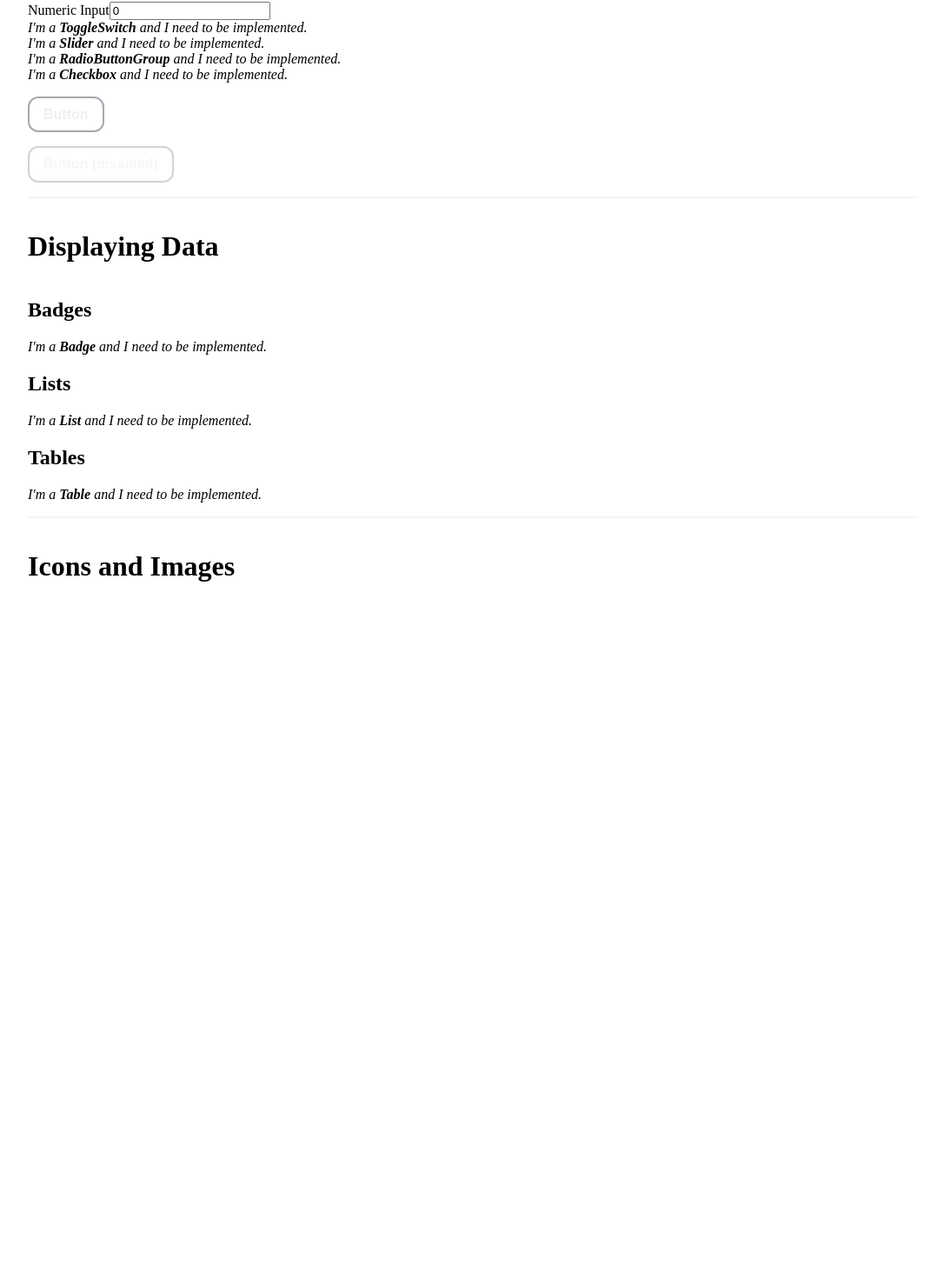
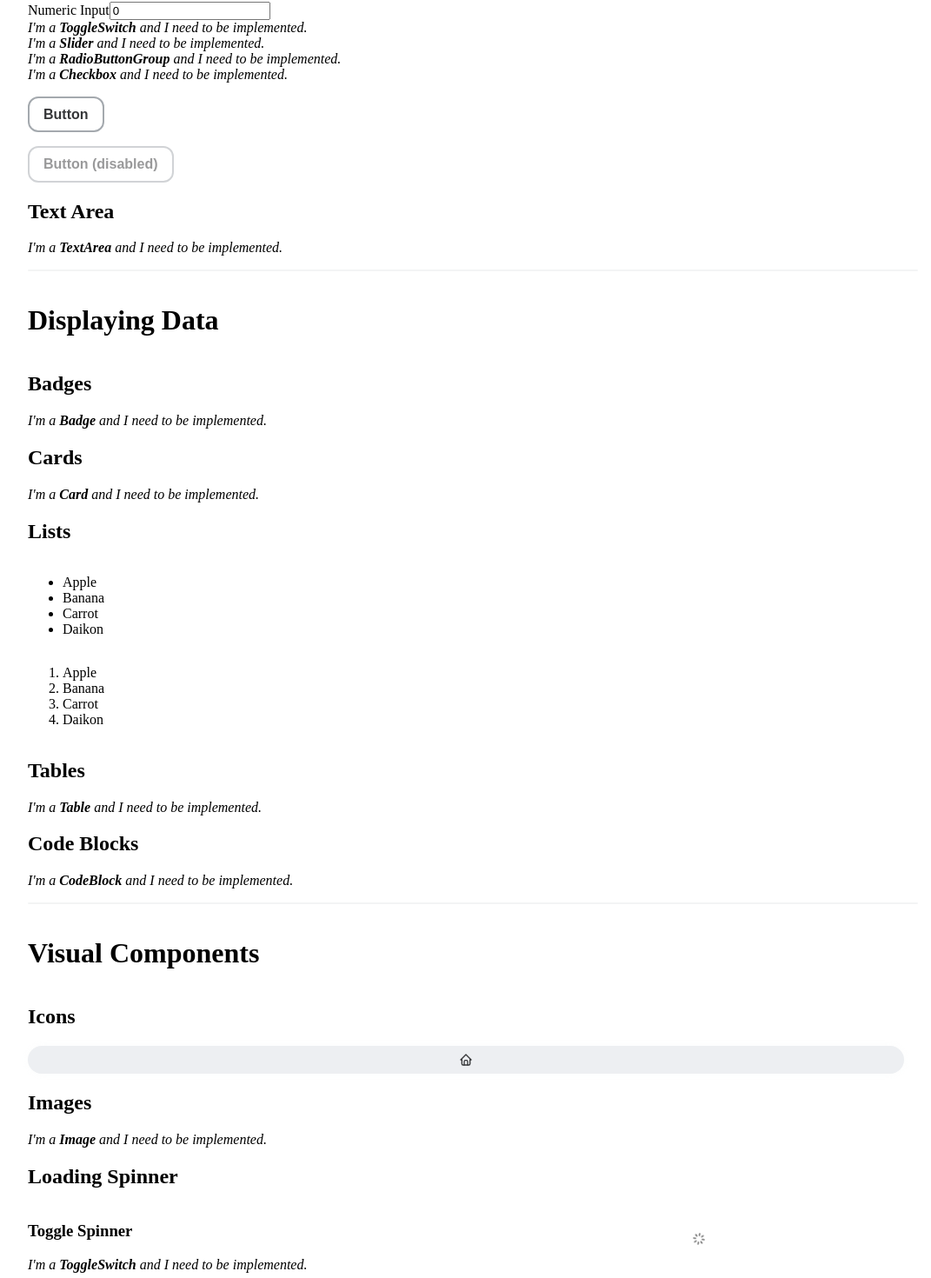
Before and after one commit to jaohara/ui-component-library, a React (Vite) app: page / in a window 1280 px wide. Shown: the part 483-1953 px from the top of the page at 87% size, without its empty margins (96-1167 px from the left). Before the commit the page ends 1265 px from the top, so only its background shows below. Built offline with nearby package versions, Linux system fonts and the light colour scheme.

Commit message:
Built demo page, took out some Celluloid related vars in globals.scss

```diff
--- a/src/App.jsx
+++ b/src/App.jsx
@@ -26,8 +26,13 @@ import {
   TextInput,
   ToggleSwitch,
 } from './components';
+import CodeBlock from './components/CodeBlock/CodeBlock';
 
 const selectListOptions = ["Apple", "Banana", "Carrot", "Daikon"];
+
+const listItems = selectListOptions;
+
+const loadingSpinnerData = "Lorem ipsum dolor sit amet consectetur adipisicing elit. Explicabo cupiditate quo, blanditiis deserunt expedita officiis provident repudiandae autem ipsa tempora voluptas aliquid quis ratione deleniti ducimus inventore minima. Impedit, doloremque."
 
 function App() {
   const [ numberInputValue, setNumberInputValue ] = useState(0);
@@ -42,7 +47,7 @@ function App() {
           <h1>Inputs</h1>
           <ContentGroup>
             <div>
-              <h2>UI Elements</h2>
+              <h2>form Elements</h2>
 
               <TextInput
                 label="Text Input"
@@ -89,6 +94,9 @@ function App() {
             </div>
           </ContentGroup>
 
+          <h2>Text Area</h2>
+          <TextArea />
+
           <HorizontalDivider addTopMargin/>
 
           <h1>Displaying Data</h1>
@@ -96,17 +104,39 @@ function App() {
           <h2>Badges</h2>
           <Badge></Badge>
 
+          <h2>Cards</h2>
+          <Card></Card>
+
           <h2>Lists</h2>
-          <List></List>
+          <List listItems={listItems}/>
+          <List ordered listItems={listItems}/>
 
           <h2>Tables</h2>
           <Table></Table>
 
+          <h2>Code Blocks</h2>
+          <CodeBlock />
+
           <HorizontalDivider addTopMargin/>
 
-          <h1>Icons and Images</h1>
+          <h1>Visual Components</h1>
+          <h2>Icons</h2>
+          <Icon iconType='home'/>
 
+          <h2>Images</h2>
+          <Image />
 
+          <h2>Loading Spinner</h2>
+          <ContentGroup>
+            <div>
+              <h3>Toggle Spinner</h3>
+              <ToggleSwitch />
+            </div>
+
+            <div>
+              <LoadingSpinner />
+            </div>
+          </ContentGroup>
 
         </Content>
       </Section>
--- a/src/components/Icon/Icon.jsx
+++ b/src/components/Icon/Icon.jsx
@@ -58,6 +58,7 @@ const Icon = ({
     "diagnostic-on": (<TbStethoscope />),
     "diagnostic-off": (<TbStethoscopeOff />),
     "fastest": (<TbBolt />),
+    "home": (<TbHome />),
     "help": (<TbNews />),
     "in-progress": (<TbPencil />),
     "log-auth": (<TbUserCircle />),
@@ -72,9 +73,6 @@ const Icon = ({
     "profile": (<TbUserCircle />),
     "puzzle": (<TbPuzzle />),
     "puzzle-group": (<TbHierarchy2 />),
-    "puzzle-list": (<TbPlayerPlayFilled />),
-    "puzzle-off": (<TbPuzzleOff />),
-    "puzzle-on": (<TbPuzzle />),
     "quit": (<TbX />),
     "question": (<TbQuestionMark />),
     "restart": (<TbReload />),
--- a/src/components/List/List.jsx
+++ b/src/components/List/List.jsx
@@ -4,12 +4,30 @@ import styles from "./List.module.scss";
 
 // TODO: Implement this component
 
-const List = () => {
+const List = ({
+  label="",
+  ordered = false,
+  listItems = [],
+}) => {
+  const getListItems = () => listItems.map((item) => (
+    <li>{item}</li>
+  ));
+
   return (
     <div
       // style={styles.}
     >
-      <em>I'm a <strong>List</strong> and I need to be implemented.</em>
+      {
+        ordered ? (
+          <ol>
+            {getListItems()}
+          </ol>
+        ) : (
+          <ul>
+            {getListItems()}
+          </ul>
+        )
+      }
     </div>
   );
 }
--- a/src/styles/globals.scss
+++ b/src/styles/globals.scss
@@ -5,8 +5,6 @@
 // ======================
 $app-body-padding: .5rem;
 $app-padding-top: 5.4rem;
-$board-screen-blur: 4px;
-$board-square-hover-stroke-width: 2px;
 $common-border-radius: 12px;
 $common-border-size: 2px;
 // $common-border-radius: 48px;
@@ -15,7 +13,6 @@ $common-box-shadow: 0px 12px 32px #00000033;
 $common-gap: 1rem;
 $common-padding: 1rem;
 $common-margin: 1rem;
-$puzzle-group-icon-margin: calc(1.15rem / 2);
 $content-container-max-width: 920px;
 $content-icon-size: 92px;
 $daily-streak-cell-size: 42px;
@@ -47,7 +44,6 @@ $mono-font: "JetBrains Mono";
 $ui-fast-transition: 100ms;
 $ui-slow-transition: 250ms;
 $background-color-transition: 1000ms;
-$board-reveal-transition: 1500ms;
 
 // =================
 // colors (specific)
@@ -82,37 +78,6 @@ $square-gray: #35363866;
 // =============
 // colors (role)
 // =============
-
-/*
-  pulled from picross-parser:
-    These might not be necessary, but I'm pulling them out of this commented
-    block if I have a need for them
-
-// should be darker than $app-background-color; used for highlighting active areas
-// $button-hover-background-color: $light-gray-200;
-$diagnostic-button-font-hover-color: $dark-gray-300;
-$diagnostic-window-background-color: $dark-gray-300;
-$diagnostic-button-background-hover-color: $light-gray-100;
-$diagnostic-button-border-hover-color: $dark-gray-300;
-$diagnostic-window-button-hover-color: $dark-gray-200;
-$diagnostic-window-font-color: $light-gray-100;
-$opacity-slider-background-color: $light-gray-200;
-$opacity-slider-thumb-color: $dark-gray-300;
-$puzzle-panel-list-item-hover-background-color: $light-gray-300;
-$pane-background-color: $light-gray-100;
-$control-bar-background-color: $pane-background-color;
-$square-border-color: $square-gray;
-*/
-
-$app-background-color: $light-gray-200;
-$achievement-border-color: $light-gray-400;
-$achievement-unlocked-border-color: $light-gray-200;
-// $background-screen-background-color: linear-gradient($indigo-dye, $cerulean);
-$background-screen-background-color: linear-gradient($silver-lake-blue, $slate-blue);
-$board-number-background-color: $dark-gray-300;
-$board-screen-background-color: transparent;
-// $board-screen-section-temp-background-color: rgba(29, 29, 29, 0.4);
-$board-screen-section-temp-background-color: rgba(29, 29, 29, 0.15);
 $board-square-hover-color: $red-100;
 $border-highlight-color: $light-gray-300;
 // $button-background-color: $light-gray-200;
@@ -125,10 +90,6 @@ $button-hover-text-color: $dark-gray-300;
 $content-container-completed-color: $dark-gray-300;
 $content-container-completed-background-color: $light-gray-100;
 $content-container-completed-border-color: $light-gray-100;
-$daily-streak-cell-color: $light-gray-100;
-$daily-streak-cell-inverted-color: $dark-gray-100;
-$daily-streak-cell-empty-color: color.adjust($light-gray-400, $alpha: -.9);
-$daily-streak-cell-hover-color: $light-gray-100;
 $delete-unlocked-fill-color: $red-300;
 $delete-unlocked-font-color: $light-gray-100;
 $error-message-background-color: $red-100;
@@ -140,12 +101,6 @@ $icon-completed-border-color: $light-gray-100;
 $login-container-border-color: $light-gray-100;
 $section-background-color: $full-screen-panel-background-color;
 $menu-header-border-color: $light-gray-400;
-$puzzle-group-border-color: $light-gray-400;
-$puzzle-5-color: $aquamarine;
-$puzzle-10-color: $picton-blue;
-$puzzle-15-color: $pumpkin;
-$puzzle-20-color: $rose;
-$puzzle-group-border-hover-color: $light-gray-200;
 $text-light-color: $light-gray-100;
 $text-dark-color: $dark-gray-300;
 $text-input-active-border-color: $light-gray-100;
@@ -159,51 +114,51 @@ $text-input-error-border-color: $red-100;
 // ======
 // colors
 // ======
-$board-square-base-color: $dark-gray-300;
-$board-shadow-color: rgba($dark-gray-300, .6);
-$board-shadow-completed-color: rgba($dark-gray-300, .3);
-$board-number-background-color: rgba($board-square-base-color, .8);
-$board-square-border-empty-color: rgba($board-square-base-color, .15);
-$board-square-border-filled-color: darken($light-gray-400, 45%);
-// $board-square-border-filled-color: red;
-$board-square-empty-color: #f0f0f0;
-$board-square-fill-color: darken($board-square-base-color, 8%);
-// $board-square-fill-color: $board-square-base-color;
-$board-square-guideline-color: #000;
-$board-square-hover-empty-color: #fff;
-$board-square-hover-filled-color: lighten($dark-gray-300, 4%);
-// $board-square-hover-border-color: rgba($dark-gray-100, .5);
-$board-square-hover-complete-border-color: rgba($dark-gray-100, .2);
-$board-square-hover-empty-border-color: $light-gray-300;
-$board-square-hover-filled-border-color: $dark-gray-100;
-$board-square-hover-empty-shadow-color: rgba($dark-gray-100, .2);
-$board-square-hover-filled-shadow-color: rgba($dark-gray-300, .6);
-// $board-square-x-color: rgba($board-square-base-color, .5);
-$board-square-x-color: lighten($board-square-base-color, 40%);
+// $board-square-base-color: $dark-gray-300;
+// $board-shadow-color: rgba($dark-gray-300, .6);
+// $board-shadow-completed-color: rgba($dark-gray-300, .3);
+// $board-number-background-color: rgba($board-square-base-color, .8);
+// $board-square-border-empty-color: rgba($board-square-base-color, .15);
+// $board-square-border-filled-color: darken($light-gray-400, 45%);
+// // $board-square-border-filled-color: red;
+// $board-square-empty-color: #f0f0f0;
+// $board-square-fill-color: darken($board-square-base-color, 8%);
+// // $board-square-fill-color: $board-square-base-color;
+// $board-square-guideline-color: #000;
+// $board-square-hover-empty-color: #fff;
+// $board-square-hover-filled-color: lighten($dark-gray-300, 4%);
+// // $board-square-hover-border-color: rgba($dark-gray-100, .5);
+// $board-square-hover-complete-border-color: rgba($dark-gray-100, .2);
+// $board-square-hover-empty-border-color: $light-gray-300;
+// $board-square-hover-filled-border-color: $dark-gray-100;
+// $board-square-hover-empty-shadow-color: rgba($dark-gray-100, .2);
+// $board-square-hover-filled-shadow-color: rgba($dark-gray-300, .6);
+// // $board-square-x-color: rgba($board-square-base-color, .5);
+// $board-square-x-color: lighten($board-square-base-color, 40%);
 
 // =====
 // sizes
 // =====
-$board-number-large-size: 48px; // TODO: Maybe make this larger?
-$board-number-size: 42px; // TODO: Maybe make this larger?
-$board-number-small-size: 28px; // TODO: Maybe make this larger?
-$board-number-margin: 4px;
-$board-square-border-width: 1px;
-$board-square-hover-border-width: 3px;
-$board-square-border-radius: 8px;
-$board-square-guideline-border-width: 2px;
-// $board-square-size: 28px; // TODO: Maybe make this larger?
-$board-square-large-size: 54px; // TODO: Maybe make this larger?
-$board-square-size: 48px; // TODO: Maybe make this larger?
-$board-square-small-size: 34px;
+// $board-number-large-size: 48px; // TODO: Maybe make this larger?
+// $board-number-size: 42px; // TODO: Maybe make this larger?
+// $board-number-small-size: 28px; // TODO: Maybe make this larger?
+// $board-number-margin: 4px;
+// $board-square-border-width: 1px;
+// $board-square-hover-border-width: 3px;
+// $board-square-border-radius: 8px;
+// $board-square-guideline-border-width: 2px;
+// // $board-square-size: 28px; // TODO: Maybe make this larger?
+// $board-square-large-size: 54px; // TODO: Maybe make this larger?
+// $board-square-size: 48px; // TODO: Maybe make this larger?
+// $board-square-small-size: 34px;
 
-$board-square-x-width: 3px; // TODO: Maybe make this larger?
+// $board-square-x-width: 3px; // TODO: Maybe make this larger?
 
 // ====
 // misc
 // ====
 // for use with "text-shadow: val" and "filter: drop-shadow(val)"
-$board-screen-shadow-value: 0px 2px 5px $board-shadow-color;
+// $board-screen-shadow-value: 0px 2px 5px $board-shadow-color;
 
 // ======================
 // responsive breakpoints
@@ -388,7 +343,7 @@ $l-breakpoint: 1920px;
   border: $common-border-size solid;
   border-color: $button-border-color;
   box-shadow: 0px 0px 0px $button-border-color;
-  color: $text-light-color;
+  color: $text-dark-color;
   display: flex;
   font-size: 1rem;
   font-weight: bold;
@@ -402,7 +357,7 @@ $l-breakpoint: 1920px;
     opacity $ui-fast-transition;
 
   .button-icon-wrapper svg path {
-    color: $text-light-color;
+    color: $text-dark-color;
   }
 }
 
```
